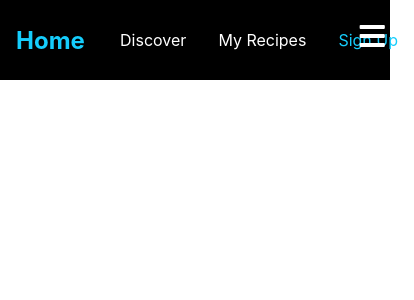
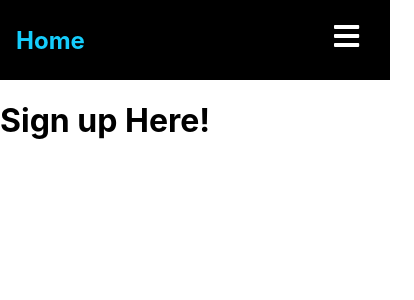
Before and after one commit to MelissaFunk/phase-4-project-recipes, a React (Create React App) app in the folder front-end/: page /Sign-up in a window 390 px wide. Shown: the top 300 px of the page, 414 px wide, since content can reach past the window. Built offline with nearby package versions, Linux system fonts and the light colour scheme.

Commit message:
Hamburger Menu Working

```diff
--- a/front-end/src/App.js
+++ b/front-end/src/App.js
@@ -8,7 +8,7 @@ import Discover from './components/Discover'; // This is Recipe Container
 import RecipeDetails from './components/RecipeDetails'; // Recipe#Show
 import MyRecipes from './components/MyRecipes'; // Favorite Recipes (front or back end?)
 import Home from "./components/Home"; // Top5 Recipes
-
+import Signup from "./components/Signup";
 
 function App() {
   const [currentRecipe, setCurrentRecipe] = useState([])
@@ -28,6 +28,8 @@ function App() {
           <MyRecipes /></Route>
         <Route exact path="/login">
           <Login /></Route>
+          <Route exact path="/Sign-up">
+          <Signup /></Route>
       </Switch>
       </Router>
     </div>
--- a/front-end/src/components/NavBar/NavbarElements.js
+++ b/front-end/src/components/NavBar/NavbarElements.js
@@ -7,7 +7,7 @@ export const Nav = styled.nav`
     height: 80px;
     display: flex;
     justify-content: space-between;
-    padding: 0.5rem calc(100vw - 1000px) /2);
+    padding: 0.5rem calc(100vw - 1000px) / 2);
     z-index: 10;
 `
 
@@ -34,7 +34,7 @@ export const Bars = styled(FaBars)`
         position: absolute;
         top: 0;
         right: 0;
-        transform: translate(-11%, 75%);
+        transform: translate(-100%, 75%);
         font-size: 1.8rem;
         cursor: pointer;
     }
@@ -45,7 +45,7 @@ export const NavMenu = styled.div`
     align-items: center;
     margin-right: -24px;
 
-    @media screen and (max-width: 78px){
+    @media screen and (max-width: 768px){
         display: none;
     }
 `
--- /dev/null
+++ b/front-end/src/components/Signup.js
@@ -0,0 +1,11 @@
+import React from 'react'
+
+const Signup = () => {
+    return (
+        <div>
+            <h1>Sign up Here!</h1>
+        </div>
+    )
+}
+
+export default Signup
```
